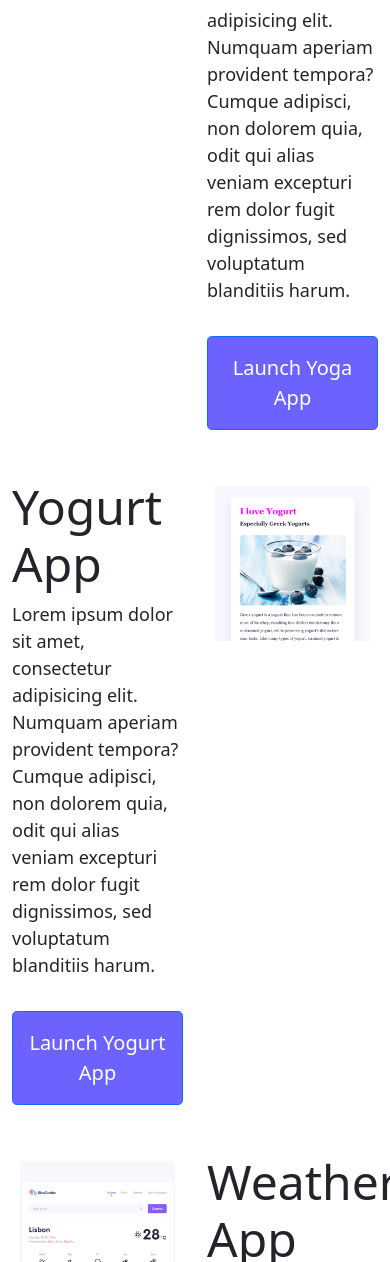
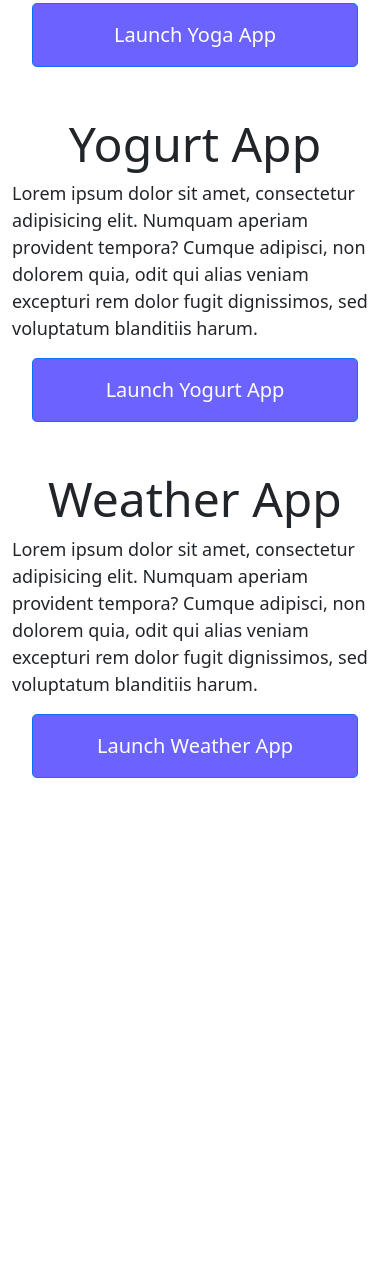
Before and after one commit to AlxHuff/Responsive_Project, a plain HTML site: page index.html in a window 390 px wide. Shown: the part 738-2000 px from the top of the page. After the commit the page ends 1576 px from the top, so only its background shows below. Drawn offline with nearby package versions, Linux system fonts and the light colour scheme.

Commit message:
improving CSS

```diff
--- a/index.html
+++ b/index.html
@@ -43,42 +43,42 @@
 
     <div class="container">
     <div class="row mt-5">
-      <div class="col-6">
-        <img src="images/yoga.png" class="img-fluid p-2 rounded">
+      <div class="col-sm-6">
+        <img src="images/yoga.png" class="img-fluid p-2 rounded d-none d-sm-block">
       </div>
-      <div class="col-6">
+      <div class="col-sm-6">
         <h2 class="text-left">Yoga App</h2>
         <p> Lorem ipsum dolor sit amet, consectetur adipisicing elit. Numquam
           aperiam provident tempora? Cumque adipisci, non dolorem quia, odit qui
           alias veniam excepturi rem dolor fugit dignissimos, sed voluptatum
           blanditiis harum.</p>
-          <a href="#" class="mt-3 btn btn-primary btn-lg p-3">Launch Yoga App</a>
+          <a href="#" class="mt-3 btn btn-primary btn-lg p-3 project-link">Launch Yoga App</a>
       </div>
     </div>
     <div class="row mt-5">
-      <div class="col-6">
+      <div class="col-sm-6">
         <h2 class="text-left">Yogurt App</h2>
         <p > Lorem ipsum dolor sit amet, consectetur adipisicing elit. Numquam
           aperiam provident tempora? Cumque adipisci, non dolorem quia, odit qui
           alias veniam excepturi rem dolor fugit dignissimos, sed voluptatum
           blanditiis harum.</p>
-          <a href="#" class=" mt-3 btn btn-primary btn-lg p-3">Launch Yogurt App</a>
+          <a href="#" class=" mt-3 btn btn-primary btn-lg p-3 project-link">Launch Yogurt App</a>
       </div>
-      <div class="col-6">
-        <img src="images/yogurt.png" class="img-fluid p-2 rounded">
+      <div class="col-sm-6">
+        <img src="images/yogurt.png" class="img-fluid p-2 rounded d-none d-sm-block"">
       </div>
     </div>
     <div class="row mt-5">
-      <div class="col-6">
-        <img src="images/weather.png" class="img-fluid p-2 rounded">
+      <div class="col-sm-6">
+        <img src="images/weather.png" class="img-fluid p-2 rounded d-none d-sm-block"">
       </div>
-      <div class="col-6">
+      <div class="col-sm-6">
         <h2 class="text-left">Weather App</h2>
         <p> Lorem ipsum dolor sit amet, consectetur adipisicing elit. Numquam
           aperiam provident tempora? Cumque adipisci, non dolorem quia, odit qui
           alias veniam excepturi rem dolor fugit dignissimos, sed voluptatum
           blanditiis harum.</p>
-          <a href="#" class="mt-3 btn btn-primary btn-lg p-3">Launch Weather App</a>
+          <a href="#" class="mt-3 btn btn-primary btn-lg p-3 project-link">Launch Weather App</a>
       </div>
     </div>
   </div>
--- a/style.css
+++ b/style.css
@@ -14,8 +14,35 @@
   background-color: #6c63ff !important;
  }
 
+ .btn-primary:hover {
+    color: white;
+    opacity: 50%;
+ }
+
   h1 {
     font-size: 96px;
+  }
+
+  @media (max-width:576px) {
+    h1 {
+      font-size: 48px;
+      line-height:1.5;
+    }
+    h2{
+      font-size: 32px;
+      text-align: center;
+    }
+    p {
+      text-align: center im !important;
+    }
+    .project-link {
+      display: block;
+      text-align: center;
+      margin: 0 20px;
+    }
+    #email {
+      font-size: 20px !important;
+    }
   }
 
   h2 {
@@ -54,9 +81,17 @@
     color: white;
   }
 
+  .contact-link:hover {
+    color: white;
+  }
+
   .about-link {
     color: var(--primary-color);
     border: 1px solid var(--primary-color);
+  }
+
+  .about-link:hover{
+    color:white;
   }
 
   .homepage-link {
```
Also changed, not shown: about.html (+4 -4 lines).
